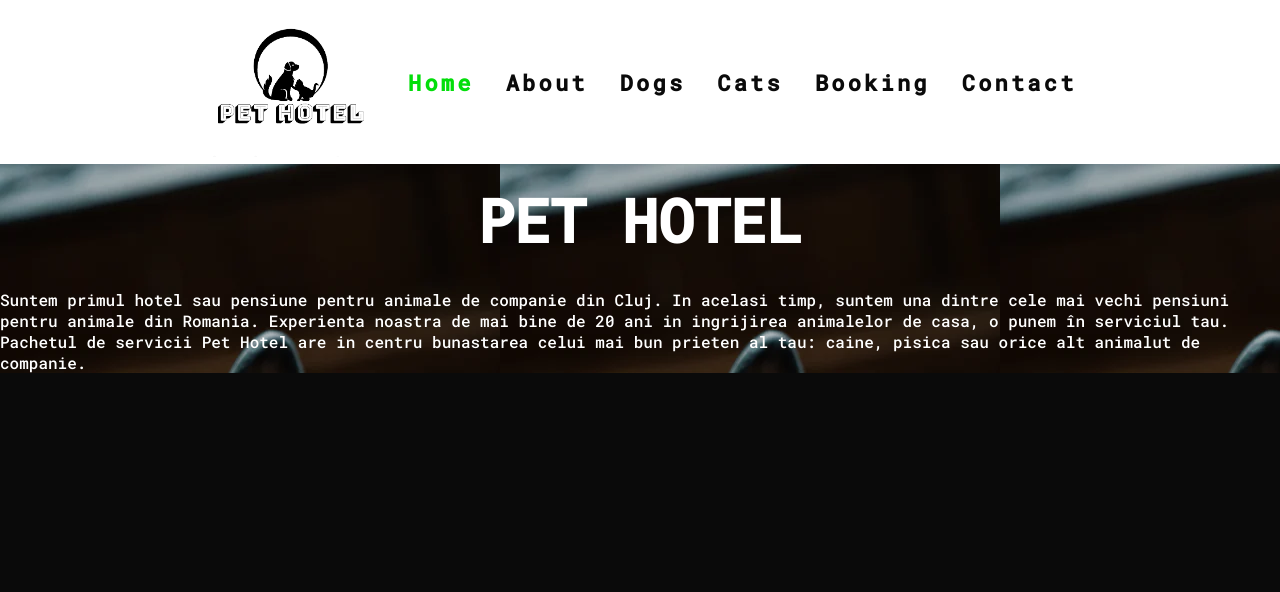
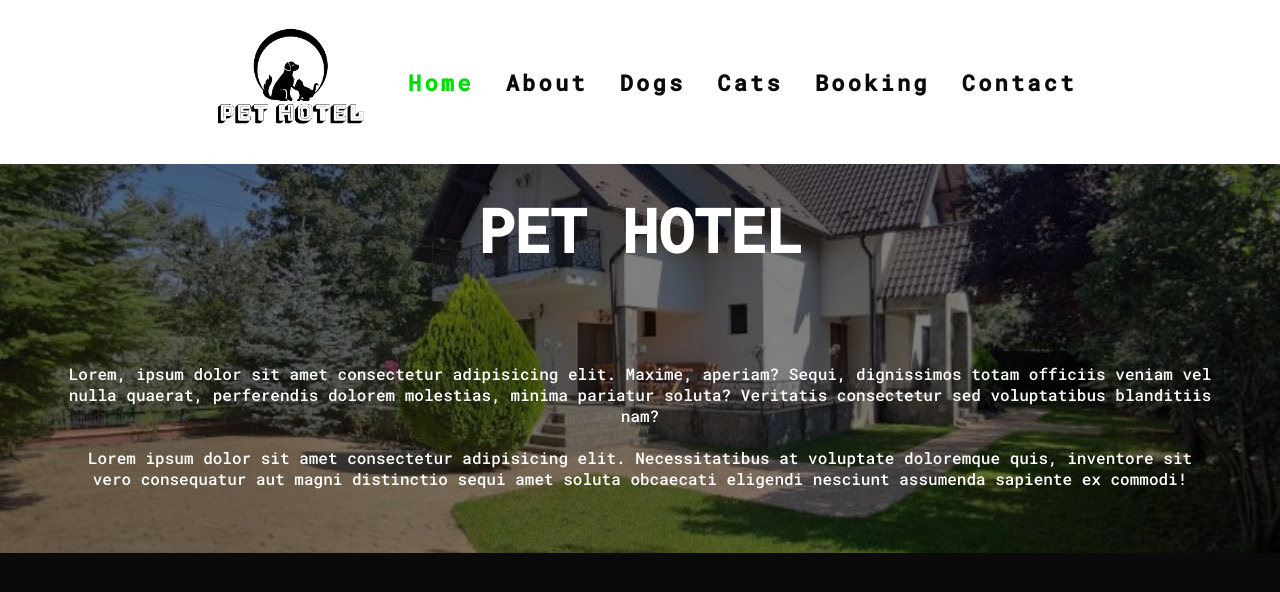
Before and after one commit to lucasonasis/pet-hotel, a React (Create React App) app: page / in a window 1280 px wide. Shown: the top 592 px of the page. Built offline with nearby package versions, Linux system fonts and the light colour scheme.

Commit message:
Home page content-first

```diff
--- a/src/pages/about/About.css
+++ b/src/pages/about/About.css
@@ -84,7 +84,7 @@
 .pages-about-links {
     display: flex;
     width: 100%;
-    height: 500px;
+    min-height: 500px;
     object-fit: cover;
 }
 
--- a/src/pages/home/Home.css
+++ b/src/pages/home/Home.css
@@ -1,21 +1,52 @@
-.home-page-container {
+body {
+    font-family: var(--font-family);
+  }
+
+  .home-page-content-container {
     color: var(--color-text);
     background-color: var(--color-bg);
-    font-family: var(--font-family);
-    margin-top: 150px;
-    background-image: url('/src/assets/rabbit3.webp');
-}
+    margin-top: 160px;
+    display: flex;
+    flex-direction: column;
+    min-height: 570px;
+    width: 100%;
+  }
 
-.home-page-container h1 {
+  .home-page-content-first {
+    background-image: url('/src/assets/img-first.jpeg');
+    background-position: center;
+    background-size: cover;
+    height: 100%;
+    position: relative;
+    text-align: center;
+    justify-content: center;
+  }
+
+
+  .home-page-content-first p {
+    padding: 5%;
+  }
+
+
+  .home-page-container h1 {
     padding: 30px;
     text-align: center;
     font-size: 60px;
-    font-weight: bold;
-    font-family: var(--font-family);
-}
+  }
 
-.home-page-content, .home-page-services {
-    box-sizing: border-box;
-    display: flex;
-    flex-direction: column;
-}
+  .home-page-content-first::before {
+    content: "";
+    position: absolute;
+    top: 0;
+    left: 0;
+    width: 100%;
+    height: 100%;
+    background-color: rgba(0, 0, 0, 0.5);
+    z-index: 1;
+  }
+
+  .home-page-content-first h1,
+  .home-page-content-first p {
+    position: relative;
+    z-index: 2;
+  }
--- a/src/pages/home/Home.jsx
+++ b/src/pages/home/Home.jsx
@@ -6,23 +6,18 @@ import './Home.css';
 function Home() {
   return (
     <div className='home-page-container'>
+      <div className="home-page-content-container">
+        <div className='home-page-content-first'>
+          <h1>PET HOTEL</h1>
+          <p>Lorem, ipsum dolor sit amet consectetur adipisicing elit. Maxime, aperiam? Sequi, dignissimos totam officiis veniam vel nulla quaerat, perferendis dolorem molestias, minima pariatur soluta? Veritatis consectetur sed voluptatibus blanditiis nam?<br/>
+            <br/>Lorem ipsum dolor sit amet consectetur adipisicing elit. Necessitatibus at voluptate doloremque quis, inventore sit vero consequatur aut magni distinctio sequi amet soluta obcaecati eligendi nesciunt assumenda sapiente ex commodi!</p>
+        </div>
+        <div className="home-page-services">
 
-    <div className='home-page-content'>
-      <h1>PET HOTEL</h1>
-      <p>Suntem primul hotel sau pensiune pentru animale de companie din Cluj. In acelasi timp, suntem una dintre cele mai vechi pensiuni pentru animale din Romania. Experienta noastra de mai bine de 20 ani in ingrijirea animalelor de casa, o punem în serviciul tau.<br/>
-      Pachetul de servicii Pet Hotel are in centru bunastarea celui mai bun prieten al tau: caine, pisica sau orice alt animalut de companie.</p>
-    </div>
+        </div>
 
 
-
-
-    <div className="home-page-services"></div>
-
-
-
-
-
-
+      </div>
     <Navbar/>
     </div>
   )
```
